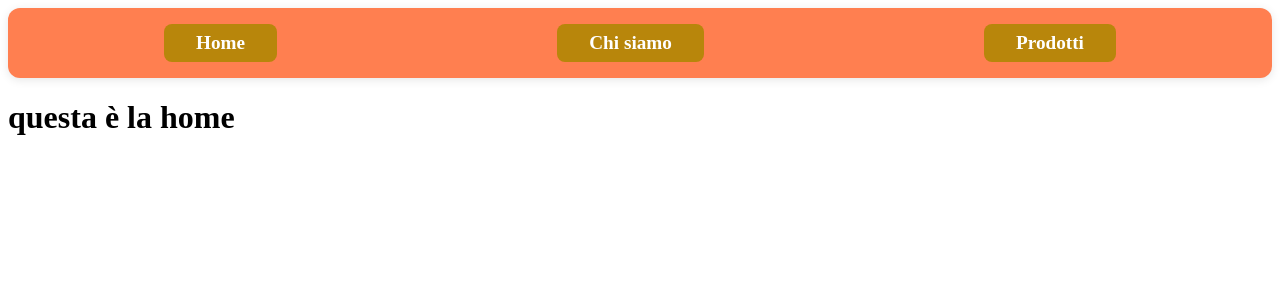
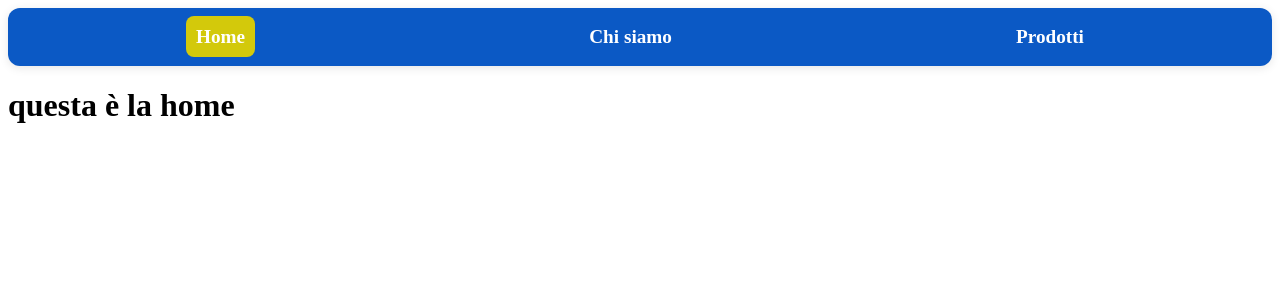
Before and after one commit to michelangelomancini4/react-router, a React (Vite) app: page / in a window 1280 px wide. Shown: the top 300 px of the page. Built offline with nearby package versions, Linux system fonts and the light colour scheme.

Commit message:
aggiunta stato active con navlink

```diff
--- a/src/App.css
+++ b/src/App.css
@@ -1,11 +1,11 @@
 nav {
-  background-color: coral;
+  background-color: rgb(11, 89, 197);
   padding: 1rem;
   border-radius: 12px;
   box-shadow: 0 2px 10px rgba(0, 0, 0, 0.1);
 }
 
-ul {
+nav ul {
   list-style: none;
   display: flex;
   justify-content: space-around;
@@ -13,20 +13,26 @@ ul {
   padding: 0;
 }
 
-li {
+nav li {
   margin: 0 1rem;
-  background-color: darkgoldenrod;
+
   border-radius: 8px;
-  padding: 0.5rem 1rem;
+  padding: 2px;
 
 }
 
-a {
+nav a {
   text-decoration: none;
   color: #fff;
   font-size: 1.2rem;
   font-weight: bold;
-  padding: 0.5rem 1rem;
+  padding: 10px;
+
   border-radius: 8px;
 
 }
+
+.active {
+  background-color: rgb(211, 201, 11);
+
+}
--- a/src/components/NavBar.jsx
+++ b/src/components/NavBar.jsx
@@ -1,12 +1,12 @@
-import { Link } from 'react-router-dom';
+import { NavLink } from 'react-router-dom';
 
 function Navbar() {
     return (
         <nav>
             <ul>
-                <li><Link to="/">Home</Link></li>
-                <li><Link to="/chisiamo">Chi siamo</Link></li>
-                <li><Link to="/products">Prodotti</Link></li>
+                <li><NavLink to="/">Home</NavLink></li>
+                <li><NavLink to="/chisiamo">Chi siamo</NavLink></li>
+                <li><NavLink to="/products">Prodotti</NavLink></li>
             </ul>
         </nav>
     );
```
